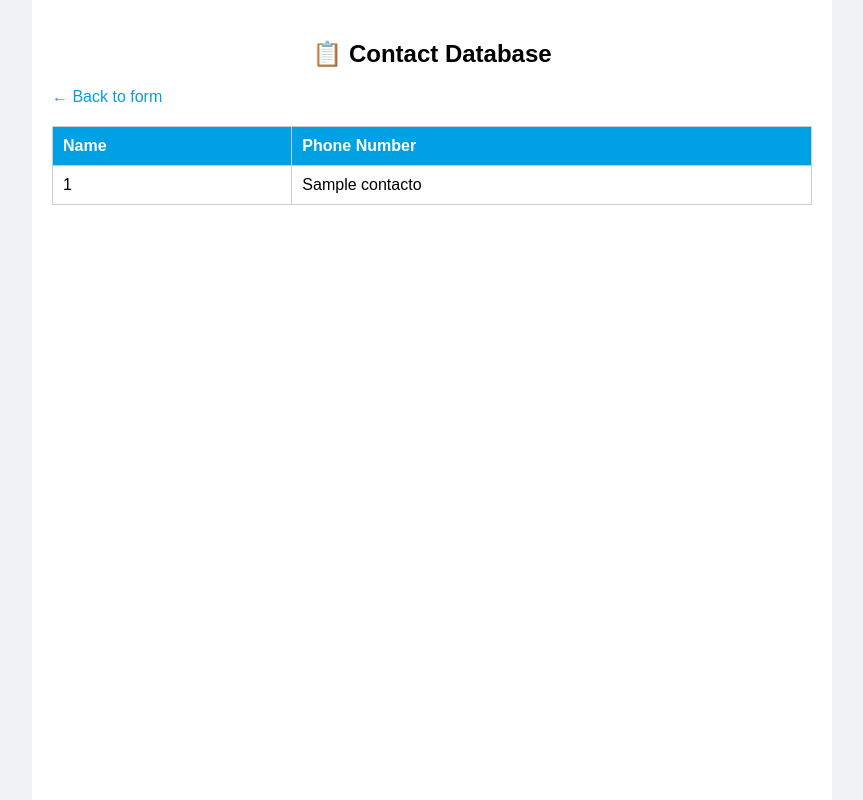
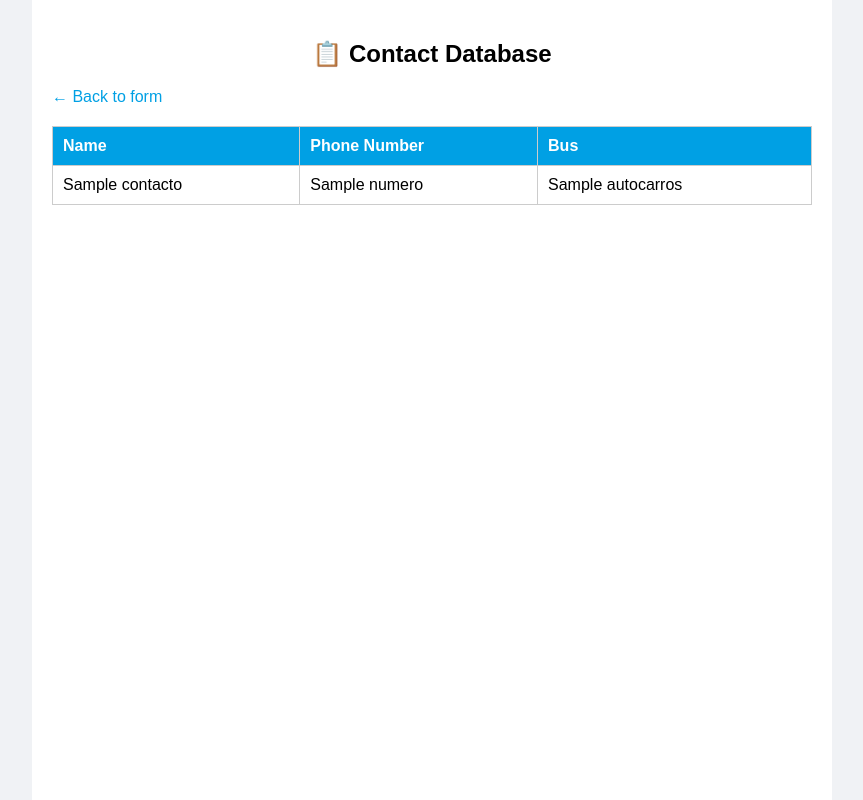
Before and after one commit to MartimJales/Ambient-Intelligence, a Flask app: template OCR/templates/admin.html in a window 1280 px wide. Shown: the whole page, without its empty margins (208-1071 px from the left). Run offline with Flask 3, Linux system fonts and the light colour scheme; the template is opened without the code that fills it: most values are stand-ins (such as "Sample title", 1, 10 or a date in 2020).

Commit message:
Refactor admin.html template: simplify table structure and improve variable handling for contact list display

```diff
--- a/OCR/templates/admin.html
+++ b/OCR/templates/admin.html
@@ -5,45 +5,6 @@
   <title>Admin - Contact List</title>
   <meta name="viewport" content="width=device-width, initial-scale=1">
   <link rel="stylesheet" href="/static/style.css">
-  <style>
-    table {
-      width: 100%;
-      border-collapse: collapse;
-      margin-top: 20px;
-    }
-
-    th, td {
-      padding: 10px;
-      text-align: left;
-      border: 1px solid #ccc;
-    }
-
-    th {
-      background-color: #00a0e4;
-      color: white;
-    }
-
-    tr:nth-child(even) {
-      background-color: #f9f9f9;
-    }
-
-    h2 {
-      margin-top: 20px;
-      text-align: center;
-    }
-
-    .container {
-      max-width: 800px;
-      margin: auto;
-      padding: 20px;
-      background-color: white;
-    }
-
-    a {
-      text-decoration: none;
-      color: #00a0e4;
-    }
-  </style>
 </head>
 <body>
 <div class="container">
@@ -54,19 +15,15 @@
       <tr>
         <th>Name</th>
         <th>Phone Number</th>
-        {% if has_autocarro %}
         <th>Bus</th>
-        {% endif %}
       </tr>
     </thead>
     <tbody>
-      {% for contacto in contactos %}
+      {% for nome, numero, autocarros in contactos %}
       <tr>
-        <td>{{ contacto[0] }}</td>
-        <td>{{ contacto[1] }}</td>
-        {% if has_autocarro %}
-        <td>{{ contacto[2] }}</td>
-        {% endif %}
+        <td>{{ nome }}</td>
+        <td>{{ numero }}</td>
+        <td>{{ autocarros }}</td>
       </tr>
       {% endfor %}
     </tbody>
```
